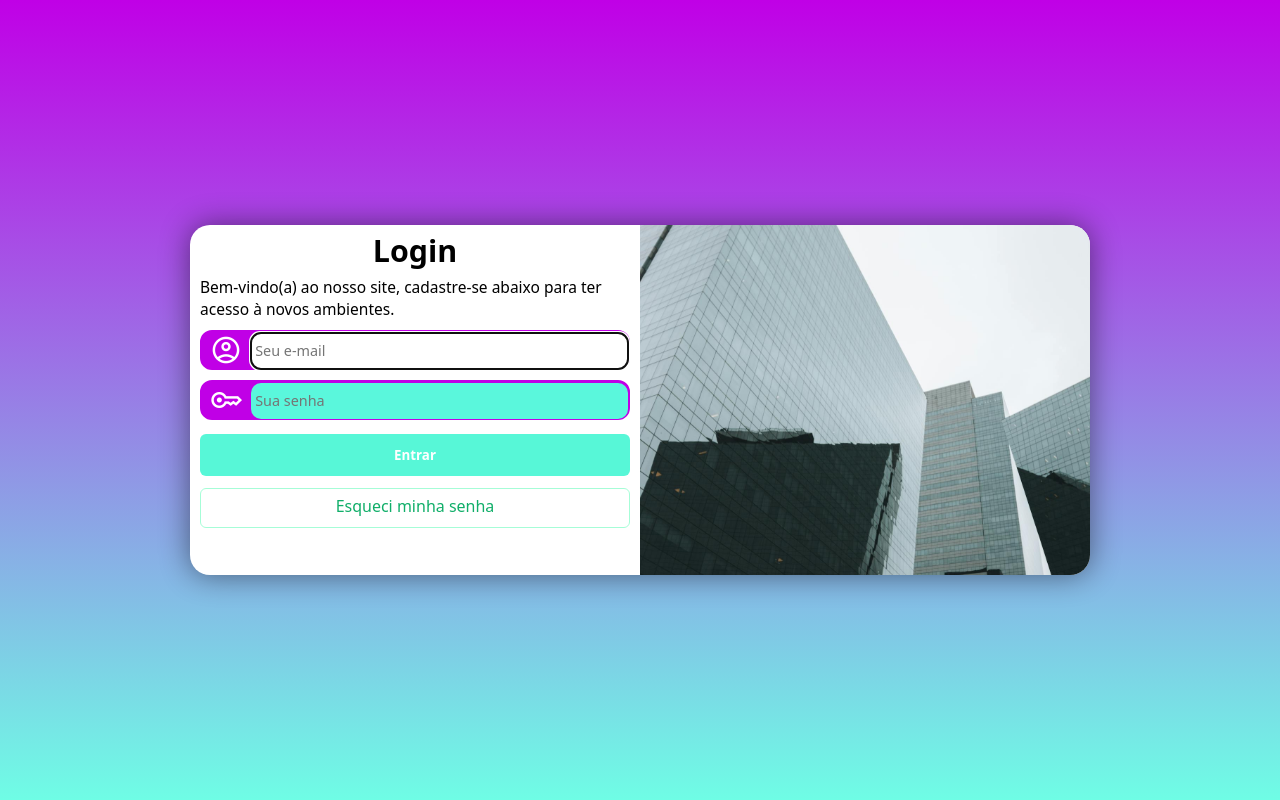
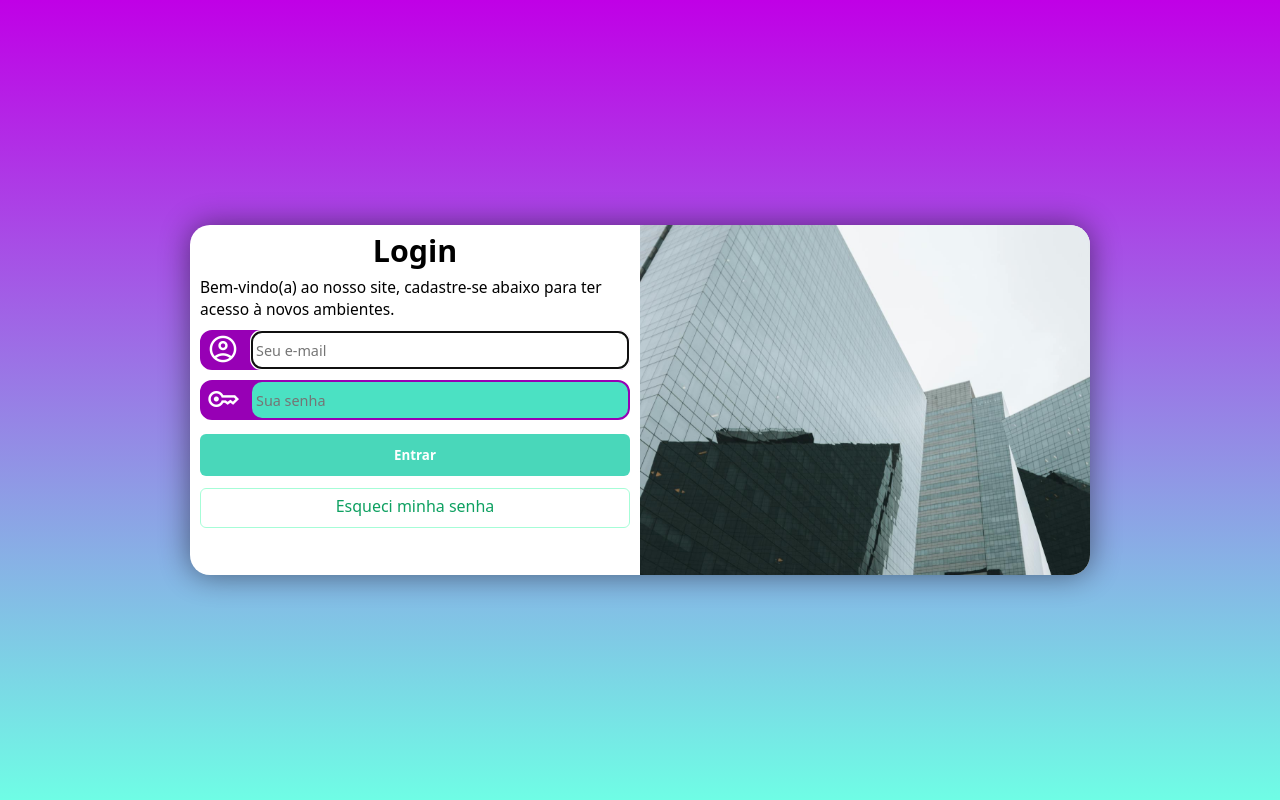
Before and after one commit to johnnyID/html-css, a plain HTML site: page pasta-teste/teste01/teste01.html in a window 1280 px wide. Drawn offline with nearby package versions, Linux system fonts and the light colour scheme.

Commit message:
atualização

```diff
--- a/pasta-teste/teste01/estilos/style.css
+++ b/pasta-teste/teste01/estilos/style.css
@@ -21,7 +21,7 @@ body, html{
 
 /* ? Estilizando o plano de fundo da página */
 body{
-    background-color: rgb(192, 0, 230);
+    background-color: rgb(151, 0, 181);
 }
 
 /* ? container que agrupa todo o conteúdo principal */
@@ -81,20 +81,25 @@ main > section.login > div.form > p{
 
 /* ? Estilizando container que agrupa a caixa de entrada de dados */
 main > section.login > div.form > form > div.campo{
+    display: flex;
+    flex-flow: row nowrap;
+    justify-content: center;
+    align-items: center;
+
     height: 40px;
 
     margin-bottom: 10px;
-    border: 2px solid rgb(192, 0, 230);
+    border: 2px solid rgb(151, 0, 181);
     border-radius: 12px;
 
-    background-color: rgb(192, 0, 230);
+    background-color: rgb(151, 0, 181);
 }
 
 /* ? Estilizando os ícones */
 main > section.login > div.form > form > div.campo > label > span{
-    width: 45px;
+    width: 50px;
     padding: 2px;
-    padding-left: 8px;
+    padding-left: 5px;
 
     font-size: 2em;
 
@@ -110,11 +115,10 @@ main > section.login > div.form > form > div.campo > input{
     border: 0px;
     border-radius: 10px;
 
-    background-color: rgb(90, 247, 220);
+    background-color: rgb(75, 225, 195);
 
     font-size: .9em;
 
-    transform: translateY(-10px);
 }
 
 /* ? Altera a cor de fundo ao clicar e focar na caixa de entrada de dados */
@@ -128,7 +132,7 @@ main > section.login > div.form > form > input[type=submit]{
     padding: 10px;
     margin-top: 4px;
 
-    background-color: rgb(87, 247, 215);
+    background-color: rgb(73, 215, 186);
     color: white;
     border: 0px;
     border-radius: 6px;
@@ -140,7 +144,7 @@ main > section.login > div.form > form > input[type=submit]{
 
 /* ? Estilizando o botão de finalizar cadastro ao passar o cursor por cima do mesmo */
 main > section.login > div.form > form > input[type=submit]:hover{
-    background-color: rgb(73, 228, 192);
+    background-color: rgb(61, 189, 159);
 }
 
 /* ? Transformando o link num botão interativo */
@@ -152,7 +156,7 @@ main > section.login > div.form > form > a{
     margin-top: 8px;
     padding-top: 5px;
 
-    color: rgb(16, 174, 105);
+    color: rgb(14, 160, 97);
     border: 1.5px solid rgba(161, 253, 213, 0.947);
     border-radius: 6px;
 
@@ -162,5 +166,5 @@ main > section.login > div.form > form > a{
 
 /* ? Estilizando o botão[link] ao passar o cursor por cima */
 main > section.login > div.form > form > a:hover{
-    background-color: rgba(84, 249, 197, 0.947);
+    background-color: rgb(76, 228, 197);
 }
```
